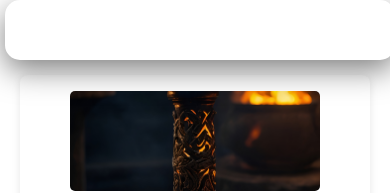
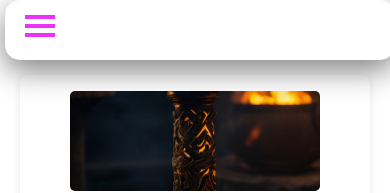
Before and after one commit to kallewQZ/quasepronto, a plain HTML site: page index.html in a window 390 px wide. Shown: the top 193 px of the page. Drawn offline with nearby package versions, Linux system fonts and the light colour scheme.

Commit message:
Update style.css Rose buguer

```diff
--- a/src/css/style.css
+++ b/src/css/style.css
@@ -44,7 +44,7 @@ body {
 #sandbar-toggle .bar {
   width: 30px;
   height: 4px;
-  background: #fff;
+  background: #EA33F7;
   transition: all 0.3s ease;
 }
 
```
